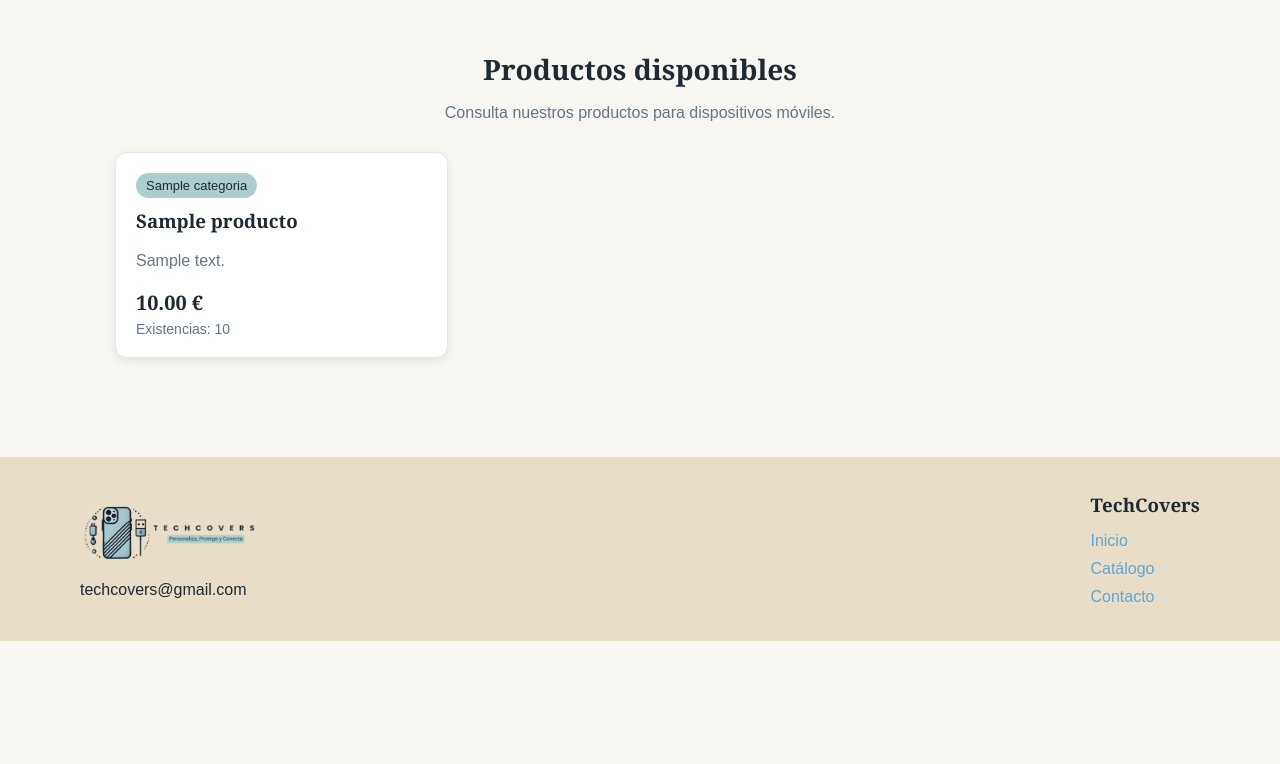
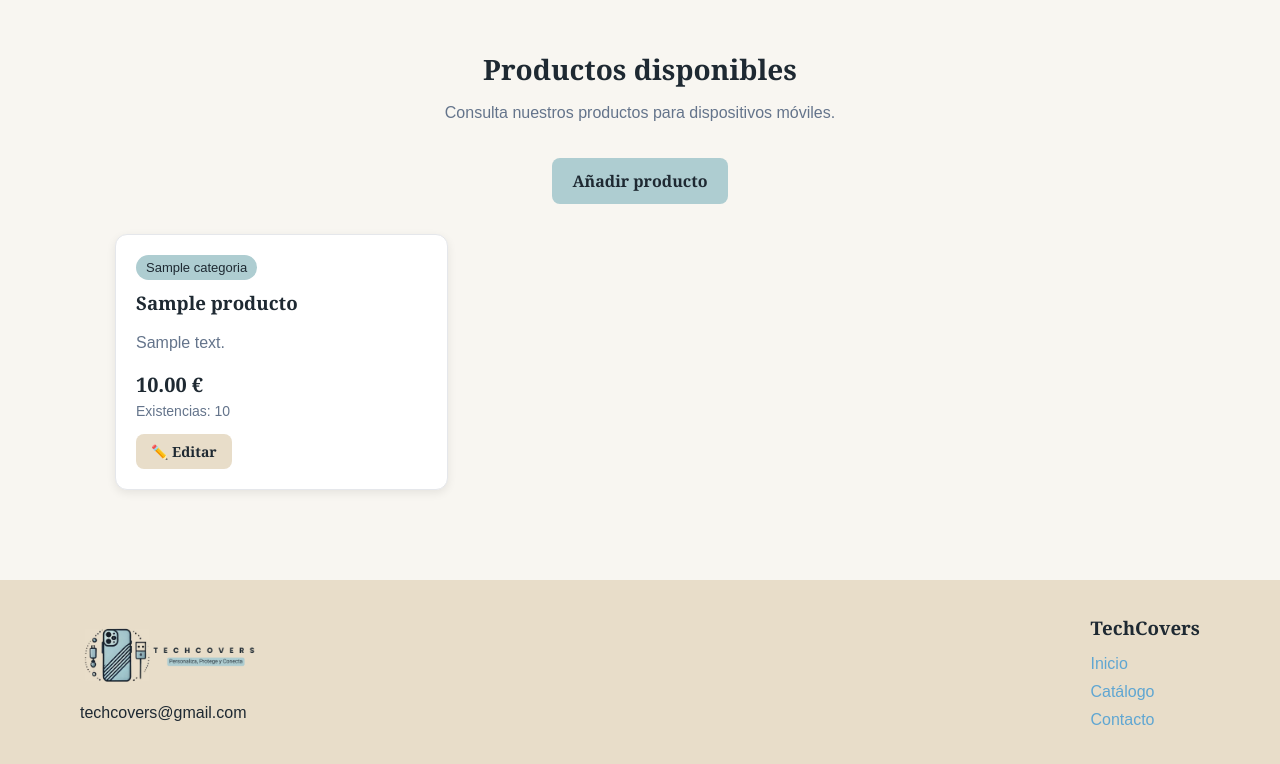
Before and after one commit to Daniela-Zabala/daniela_zabala_proyecto_final, a Django app: page /catalogo/ in a window 1280 px wide. Shown: the part 159-923 px from the top of the page. Before the commit the page ends 800 px from the top, so only its background shows below. Run offline with Django 5.2, Linux system fonts and the light colour scheme; a user stored in the database is signed in; tables that the repository leaves empty hold one stand-in row (values such as "Sample post").

Commit message:
crear 403 y adm con permisos

```diff
--- a/catalogo/templates/catalogo.html
+++ b/catalogo/templates/catalogo.html
@@ -18,6 +18,14 @@ Catálogo
         <p>
             Consulta nuestros productos para dispositivos móviles.
         </p>
+
+        {% if perms.catalogo.add_producto %}
+
+            <a href="{% url 'crear_producto' %}" class="boton-anadir">
+                Añadir producto
+            </a>
+
+        {% endif %}
 
     </div>
 
@@ -49,6 +57,17 @@ Catálogo
                     <div class="stock">
                         Existencias: {{ producto.stock }}
                     </div>
+
+                    {% if perms.catalogo.change_producto %}
+
+                        <a
+                            href="{% url 'editar_producto' producto.id %}"
+                            class="boton-editar"
+                        >
+                            ✏️ Editar
+                        </a>
+
+                    {% endif %}
 
                 </div>
 
@@ -96,6 +115,21 @@ Catálogo
     .catalogo-titulo p {
         color: #64748B;
         font-family: Arial, sans-serif;
+    }
+
+    .boton-anadir {
+        display: inline-block;
+        margin-top: 20px;
+        background-color: #AECDD1;
+        color: #1E2932;
+        text-decoration: none;
+        padding: 12px 20px;
+        border-radius: 8px;
+        font-weight: bold;
+    }
+
+    .boton-anadir:hover {
+        background-color: #8FB8BD;
     }
 
     .productos {
@@ -148,6 +182,22 @@ Catálogo
         margin-top: 5px;
     }
 
+    .boton-editar {
+        display: inline-block;
+        margin-top: 15px;
+        background-color: #E8DDC9;
+        color: #1E2932;
+        text-decoration: none;
+        padding: 8px 15px;
+        border-radius: 8px;
+        font-weight: bold;
+        font-size: 14px;
+    }
+
+    .boton-editar:hover {
+        background-color: #d8cbb4;
+    }
+
     .sin-productos {
         text-align: center;
         background-color: white;
--- a/catalogo/views.py
+++ b/catalogo/views.py
@@ -1,6 +1,7 @@
-from django.shortcuts import render, redirect
+from django.shortcuts import render, redirect, get_object_or_404
 from django.contrib.auth import login, authenticate
 from django.contrib.auth.models import User
+from django.contrib.auth.decorators import permission_required
 
 from .forms import ProductoForm, RegistroUsuarioForm
 from .models import Producto, Reserva
@@ -30,6 +31,10 @@ def contacto(request):
 
 
 # Vista para crear un nuevo producto
+@permission_required(
+    'catalogo.add_producto',
+    raise_exception=True
+)  #limitar al adm para que solo ese usuario pueda crear prod
 def crear_producto(request):
     if request.method == 'POST':
         form = ProductoForm(request.POST)
@@ -47,6 +52,43 @@ def crear_producto(request):
         {
             'form': form,
             'titulo_formulario': '📦 Añadir nuevo producto',
+        }
+    )
+
+
+# Vista para editar un producto
+@permission_required(
+    'catalogo.change_producto',
+    raise_exception=True
+)  #limitar al adm para que solo ese usuario pueda editar prod
+def editar_producto(request, producto_id):
+
+    producto = get_object_or_404(
+        Producto,
+        id=producto_id
+    )
+
+    if request.method == 'POST':
+        form = ProductoForm(
+            request.POST,
+            instance=producto
+        )
+
+        if form.is_valid():
+            form.save()
+            return redirect('catalogo')
+
+    else:
+        form = ProductoForm(
+            instance=producto
+        )
+
+    return render(
+        request,
+        'formulario.html',
+        {
+            'form': form,
+            'titulo_formulario': '✏️ Editar producto',
         }
     )
 
--- a/daniela_zabala_proyecto_final_core/urls.py
+++ b/daniela_zabala_proyecto_final_core/urls.py
@@ -38,6 +38,12 @@ urlpatterns = [
         name='crear_producto'
     ),
 
+    path(
+        'producto/editar/<int:producto_id>/',
+        views.editar_producto,
+        name='editar_producto'
+    ),
+
     #registro de usuarios
     path(
         'accounts/registro/',
```
Also changed, not shown: catalogo/templates/403.html (added, +70 -0 lines).
